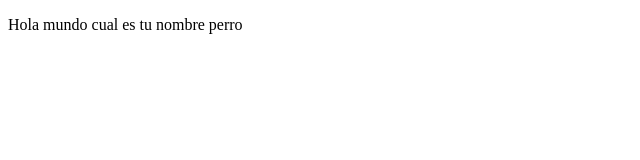
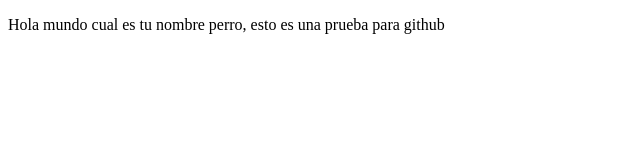
Before and after one commit to GilTB/ProyectoDemoCursoPrework, a plain HTML site: page index.html in a window 1280 px wide. Shown: the whole page, without its empty margins (0-640 px from the left). Drawn offline with Linux system fonts and the light colour scheme.

Commit message:
cambios agregamos mas texto

```diff
--- a/index.html
+++ b/index.html
@@ -9,7 +9,7 @@
 <body>
     <p>
         Hola mundo
-        cual es tu nombre perro
+        cual es tu nombre perro, esto es una prueba para github
     </p>
 </body>
 </html>
```
